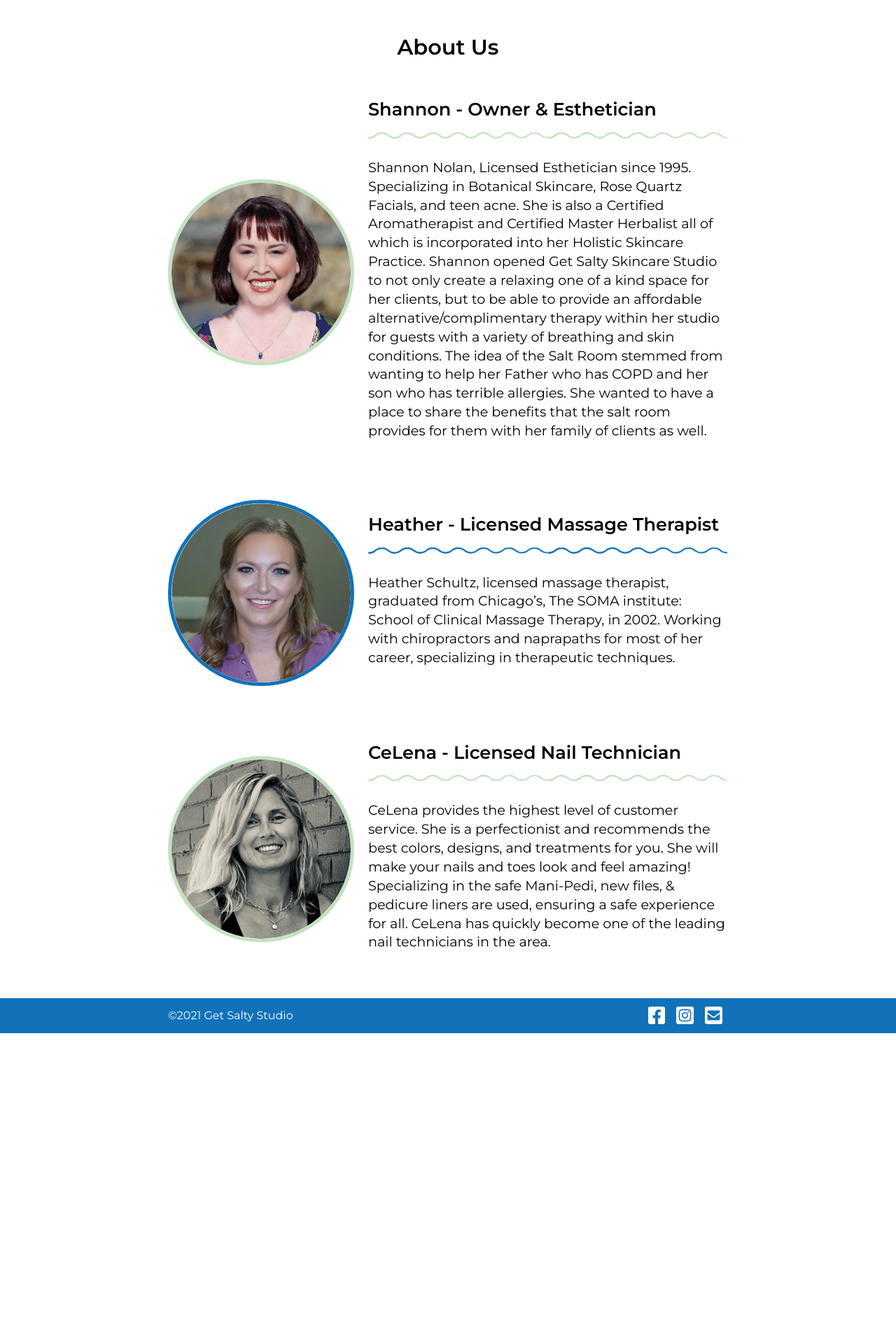
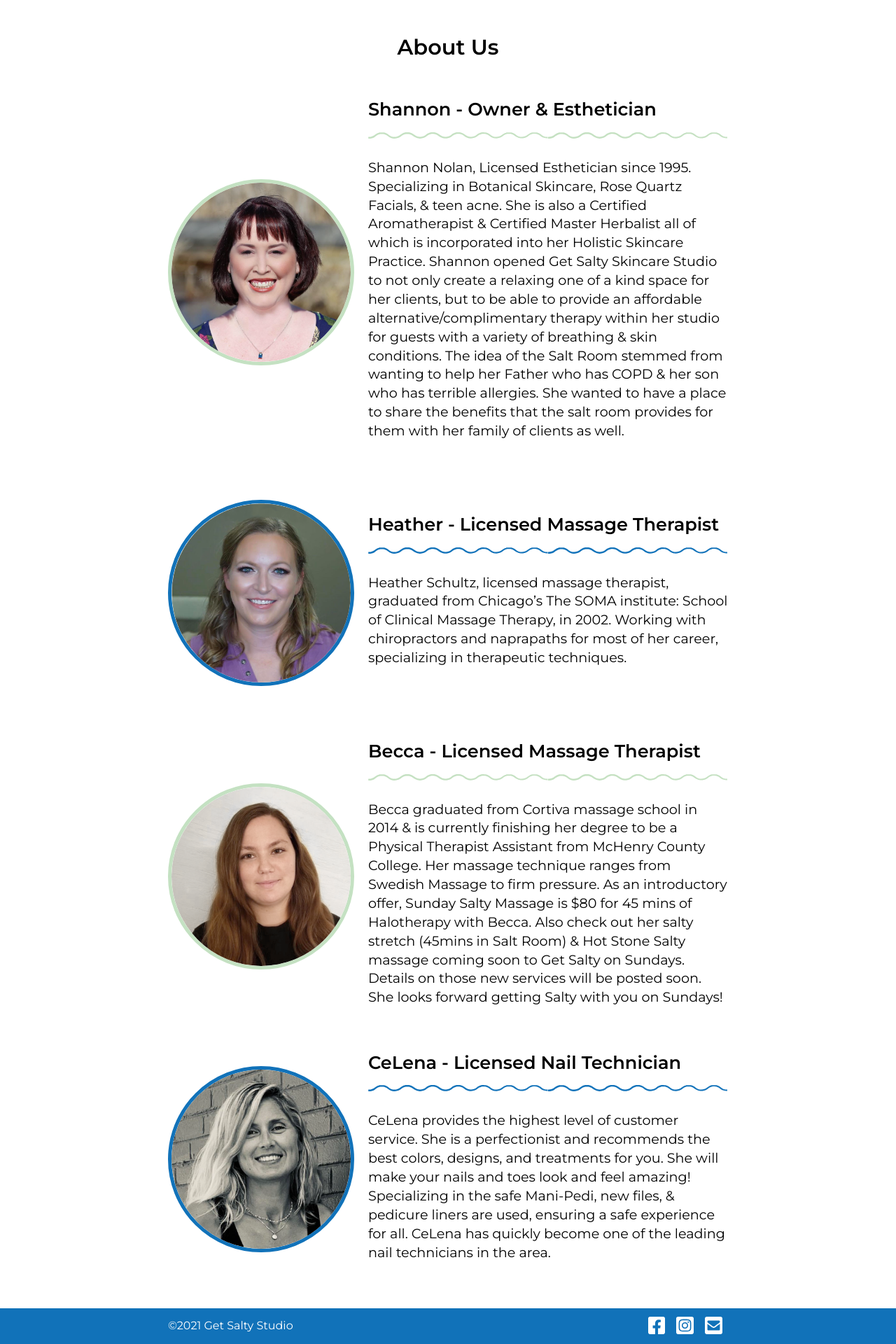
Before and after one commit to gabester78/Get-Salty-Studio, a React (Create React App) app in the folder gs-studio/: page /about in a window 1280 px wide. Shown: the part 389-2309 px from the top of the page at 70% size. Before the commit the page ends 1865 px from the top, so only its background shows below. Built offline with nearby package versions, Linux system fonts and the light colour scheme.

Commit message:
Addec Becca and made services edits.

```diff
--- a/gs-studio/src/components/about.js
+++ b/gs-studio/src/components/about.js
@@ -2,6 +2,7 @@ import React from "react";
 import Heather from "../images/Heather.png"
 import Shannon from "../images/Shannon.png"
 import Celena from "../images/Celena.png"
+import Becca from "../images/Becca.png"
 import teal_border from "../images/teal_border.svg"
 import blue_border from "../images/blue_border.svg"
 
@@ -16,32 +17,46 @@ const About = () => {
                 <h1>Shannon - Owner &amp; Esthetician</h1>
                 <img className="border" src={teal_border} alt="wavy teal line graphic" />
                 <p>Shannon Nolan, Licensed Esthetician since 1995. Specializing in Botanical Skincare,
-                  Rose Quartz Facials, and teen acne. She is also a Certified Aromatherapist and Certified Master
+                  Rose Quartz Facials, &amp; teen acne. She is also a Certified Aromatherapist &amp; Certified Master
                   Herbalist all of which is incorporated into her Holistic Skincare Practice. Shannon opened Get
                   Salty Skincare Studio to not only create a relaxing one of a kind space for her clients, but to
                   be able to provide an affordable alternative/complimentary therapy within her studio for guests
-                  with a variety of breathing and skin conditions. The idea of the Salt Room stemmed from wanting
-                  to help her Father who has COPD and her son who has terrible allergies. She wanted to have a place
+                  with a variety of breathing &amp; skin conditions. The idea of the Salt Room stemmed from wanting
+                  to help her Father who has COPD &amp; her son who has terrible allergies. She wanted to have a place
                   to share the benefits that the salt room provides for them with her family of clients as well.
                 </p>
               </div>
             </section>
             <section className="profile_container">
-              <img id="heather" className="headshot" src={Heather} alt="headshot of Heather"/>
+              <img className="headshot2" src={Heather} alt="headshot of Heather"/>
               <div className="profile">
-                <h1>Heather - Licensed  Massage Therapist</h1>
+                <h1>Heather - Licensed Massage Therapist</h1>
                 <img className="border" src={blue_border} alt="wavy teal line graphic" />
-                <p>Heather Schultz, licensed massage therapist, graduated from Chicago’s, The SOMA
+                <p>Heather Schultz, licensed massage therapist, graduated from Chicago’s The SOMA
                   institute: School of Clinical Massage Therapy, in 2002. Working with chiropractors
                   and naprapaths for most of her career, specializing in therapeutic techniques.
                 </p>
               </div>
             </section>
             <section className="profile_container">
-              <img className="headshot" src={Celena} alt="headshot of Celena"/>
+              <img className="headshot" src={Becca} alt="headshot of Becca"/>
+              <div className="profile">
+                <h1>Becca - Licensed Massage Therapist</h1>
+                <img className="border" src={teal_border} alt="wavy teal line graphic" />
+                <p>Becca graduated
+                  from Cortiva massage school in 2014 &amp; is currently finishing her degree to be a Physical Therapist Assistant
+                  from McHenry County College. Her massage technique ranges from Swedish Massage to firm pressure. As an introductory
+                  offer, Sunday Salty Massage is $80 for 45 mins of Halotherapy with Becca. Also check out her salty stretch (45mins in Salt
+                  Room) &amp; Hot Stone Salty massage coming soon to Get Salty on Sundays. Details on those new services will be posted soon.
+                  She looks forward getting Salty with you on Sundays!
+                </p>
+              </div>
+            </section>
+            <section className="profile_container">
+              <img className="headshot2" src={Celena} alt="headshot of Celena"/>
               <div className="profile">
                 <h1>CeLena - Licensed Nail Technician</h1>
-                <img className="border" src={teal_border} alt="wavy teal line graphic" />
+                <img className="border" src={blue_border} alt="wavy teal line graphic" />
                 <p>CeLena provides the highest level of customer service.
                   She is a perfectionist and recommends the best colors, designs, and treatments for you.
                   She will make your nails and toes look and feel amazing! Specializing in the safe Mani-Pedi,
--- a/gs-studio/src/components/services.js
+++ b/gs-studio/src/components/services.js
@@ -29,7 +29,7 @@ const Services = () => {
                 <article className="cards">
                   <h5>The Sweet + <span className="blue_text">Salty</span></h5>
                   <img className="blue_borders" src={blue_border_short} alt="wavy teal line graphic"/>
-                    <p><span className="bold_text">1</span> Hour <span className="blue_text">$25</span></p>
+                    <p><span className="bold_text">1</span> Hour <span className="blue_text">$55</span></p>
                     <p>Halotherapy session, Hand paraffin + Chair Massage</p>
                 </article>
                 <article className="cards">
@@ -48,7 +48,7 @@ const Services = () => {
                 <article className="cards">
                   <h5><span className="blue_text">Salty</span> Couples Massage</h5>
                   <img className="blue_borders" src={blue_border_short} alt="wavy teal line graphic"/>
-                    <p><span className="bold_text">1</span> Hour massage in salt room <span className="blue_text">$80 pp</span> <span className="bold_text">&#40;First Tuesday of the month&#41;</span></p>
+                    <p><span className="bold_text">1</span> Hour massage in salt room <span className="blue_text">$90 pp</span></p>
                 </article>
                 <article className="cards">
                   <h5>The VIP Package</h5>
@@ -114,7 +114,7 @@ const Services = () => {
                 <h5>Glow + Go Express</h5>
                 <img className="article_border" src={blue_border} alt="wavy teal line graphic"/>
                 <p><span className="bold_text">45</span> mins <span className="blue_text">$50</span></p>
-                <p>Rose Quartz Facial without hand paraffin, arm + hand <a href="fitness_anchor" id="fitness_anchor">massage.</a></p>
+                <p>Rose Quartz Facial without hand paraffin, arm + hand <span id="fitness_anchor">massage.</span></p>
               </article>
               <article>
                 <div className="nav_header">
@@ -153,7 +153,7 @@ const Services = () => {
                 <p>It also improves muscle tone in the face and neck, lifts jowls + eyebrows. It reduces + eliminates fine
                   lines and wrinkles, improves facial circulation, aids in lymphatic drainage, + enhances product penetration
                   to treat multiple skin problems.</p>
-                <p className="tags">this procedure cannot be performed on persons with epilepsy, a pacemaker, active cancer, + women that may be <a href="waxing_anchor" id="waxing_anchor">pregnant.</a></p>
+                <p className="tags">this procedure cannot be performed on persons with epilepsy, a pacemaker, active cancer, + women that may be <span id="waxing_anchor">pregnant.</span></p>
               </article>
               <article className="wax_article">
                 <div className="nav_header">
@@ -235,7 +235,15 @@ const Services = () => {
                 <p>Reflexology can help reduce pain, encourage relaxation, improve blood low, aid post-surgery
                   recovery, reduce toxins in the body, + help with the overall reduction of daily stress.</p>
                 <p className="tags"><span className="blue_text">Please note:</span> A reflexologist is not a medical doctor. Reflexology is not a
-                substitute for medical <a href="massage_anchor" id="massage_anchor">treatment,</a> but may server as a compliment to most kinds of therapy.</p>
+                substitute for medical treatment, but may server as a compliment to most kinds of therapy.</p>
+              </article>
+              <article>
+                <h5><span className="blue_text">Salty</span> Reflexology</h5>
+                <img className="article_border" src={blue_border} alt="wavy teal line graphic"/>
+                <p><span className="bold_text">1</span> hour session <span className="blue_text">$55</span></p>
+                <p>Same as reflexology, but in the <span className="blue_text">Halotherapy</span> room.</p>
+                <p className="tags"><span className="blue_text">Please note:</span> A reflexologist is not a medical doctor. Reflexology is not a
+                substitute for medical <span id="massage_anchor">treatment,</span> but may server as a compliment to most kinds of therapy.</p>
               </article>
               <article className="wax_article">
                 <div className="nav_header">
--- a/gs-studio/src/scss/about.scss
+++ b/gs-studio/src/scss/about.scss
@@ -29,8 +29,11 @@ main {
         border-radius: 100%;
       }
 
-      #heather {
+      .headshot2 {
+        width: 32%;
+        margin-right: 20px;
         border: 5px solid $blue;
+        border-radius: 100%;
       }
 
       img {
```
Also changed, not shown: gs-studio/src/images/Becca.png (added), 1 other file (tests, documents, lock files or other folders).
